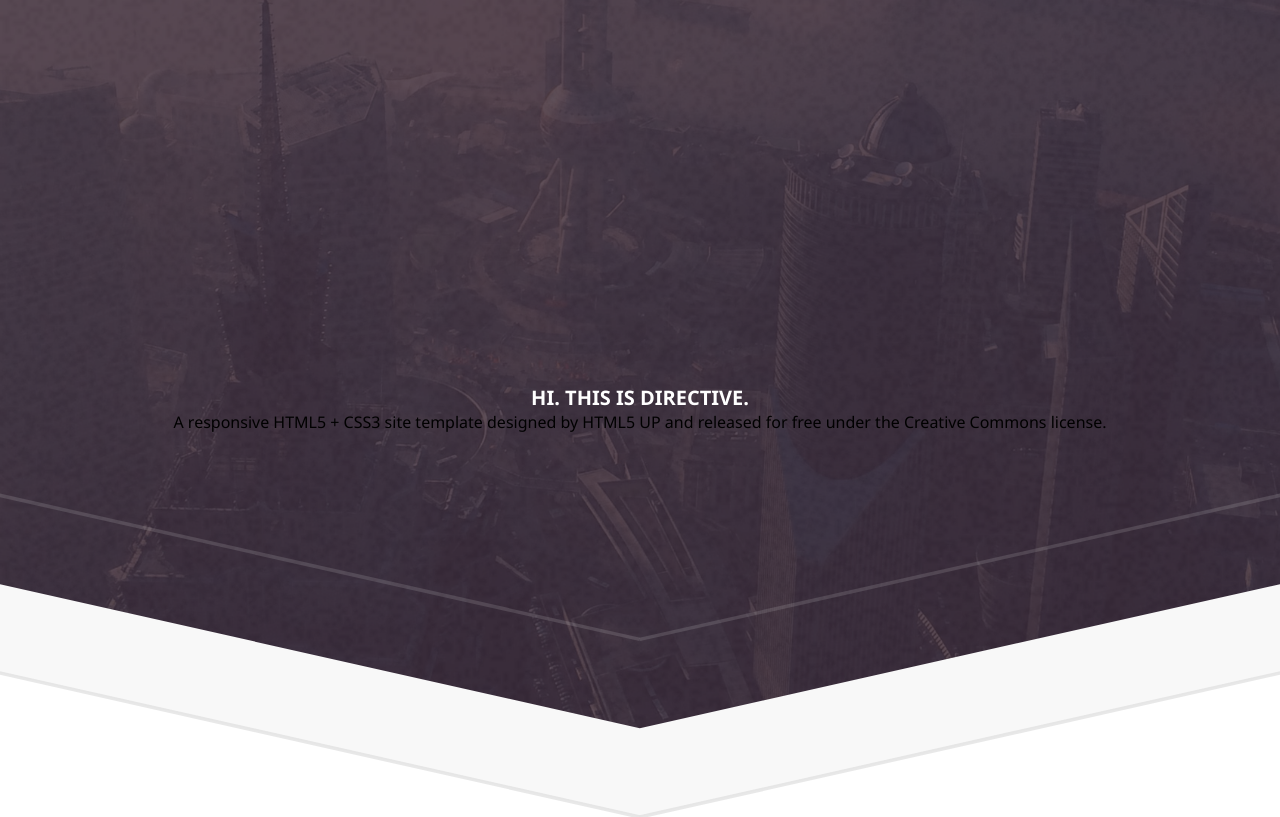
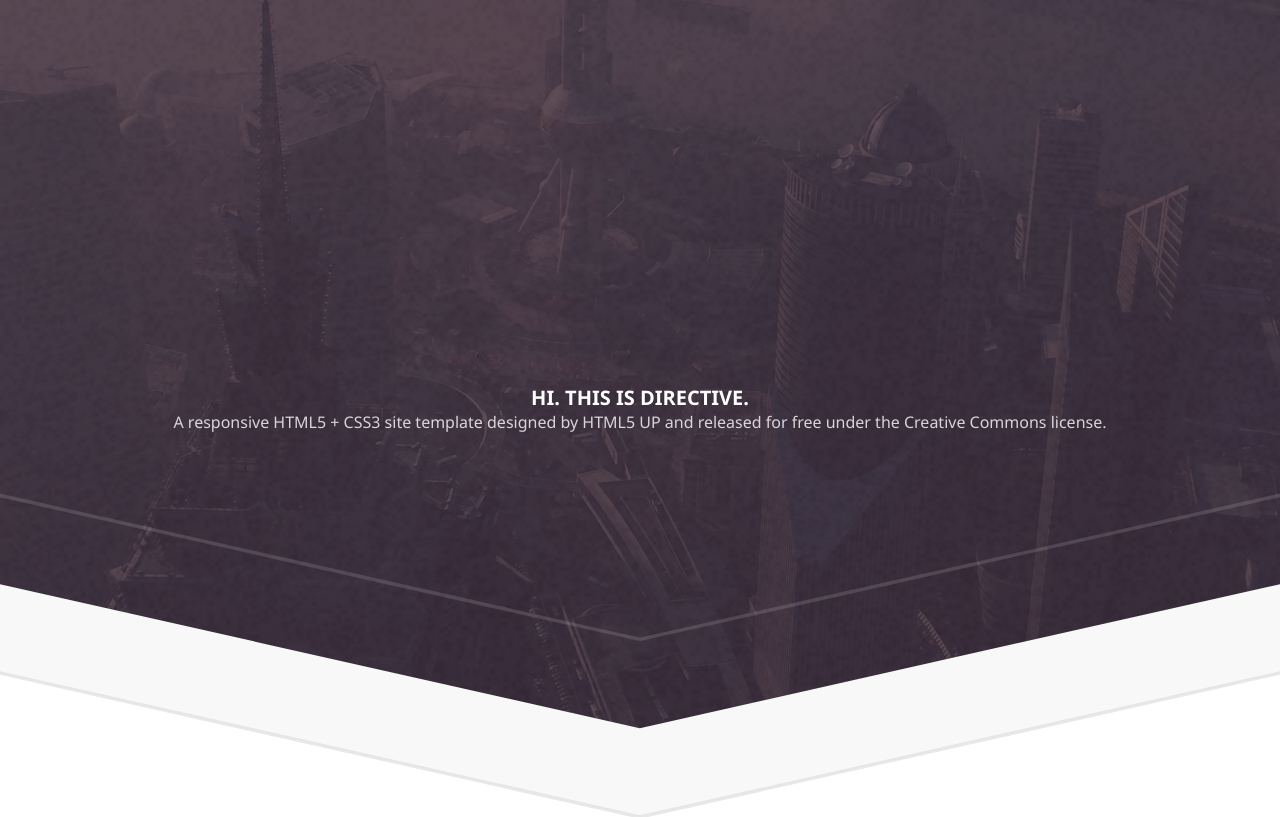
Before and after one commit to ihab-ag/responsive-clone, a plain HTML site: page index.html in a window 1280 px wide. Drawn offline with Linux system fonts and the light colour scheme.

Commit message:
added grey class

```diff
--- a/styles/style.css
+++ b/styles/style.css
@@ -18,6 +18,9 @@ h1{
 .white{
     color:white;
 }
+.grey{
+    color:rgba(255, 255, 255, 0.8);
+}
 /* Hero section */
 .hero{
     background: url('../content/hero-bg1.svg'), url('../content/hero-bg2.png'),url('../content/hero-bg3.jpg');
```
